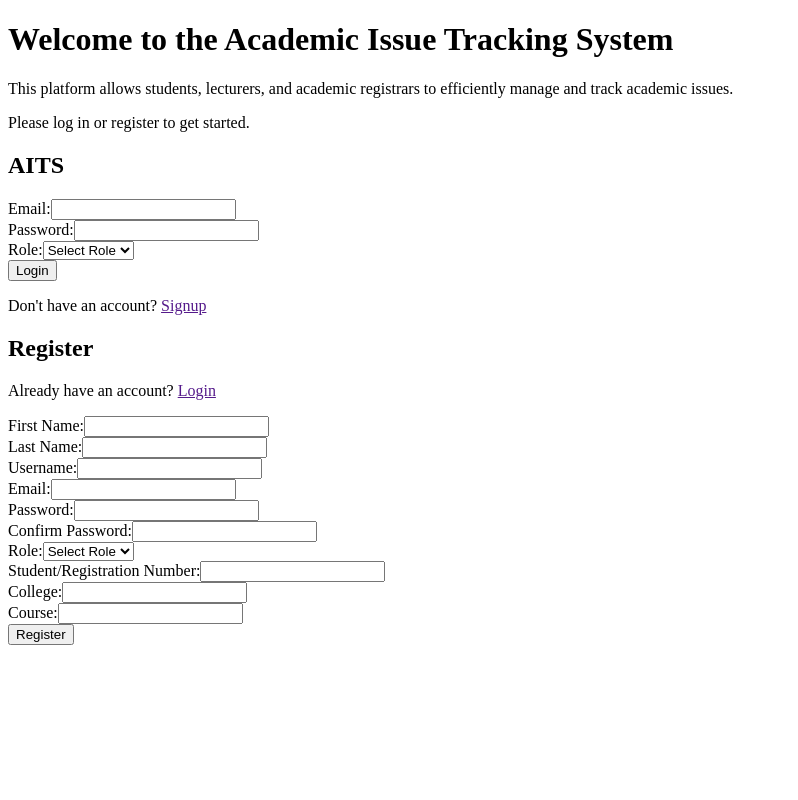
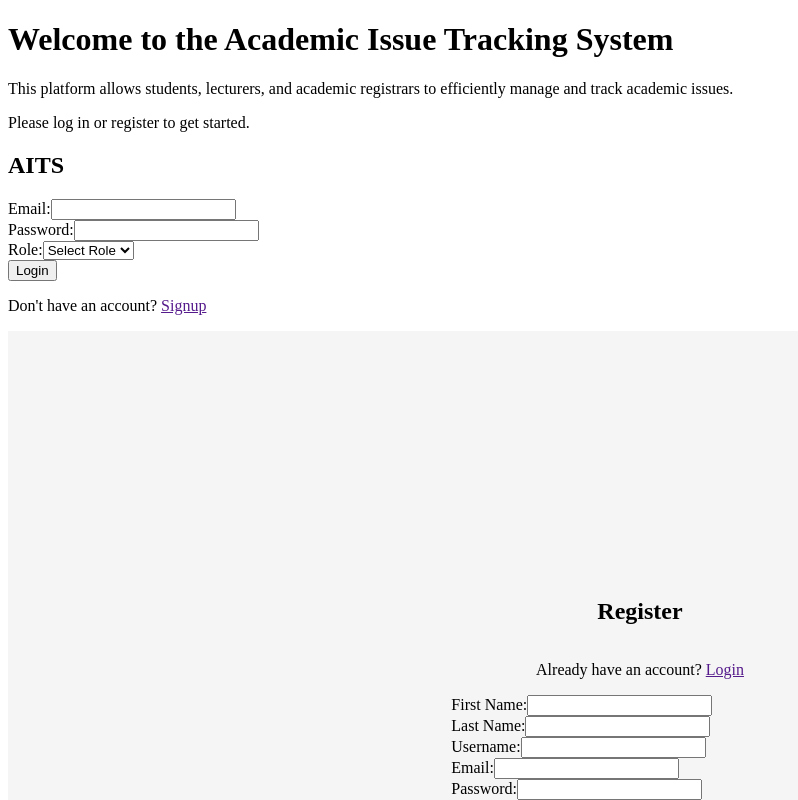
Before and after one commit to ArnoldPeterMukasa/AITS_GROUP_G, a React (Vite) app in the folder frontend_site/frontend/: page / in a window 1280 px wide. Shown: the top 800 px of the page, without its empty margins (0-798 px from the left). Built offline with nearby package versions, Linux system fonts and the light colour scheme.

Commit message:
Register container css

```diff
--- a/frontend_site/frontend/src/components/Register.css
+++ b/frontend_site/frontend/src/components/Register.css
@@ -0,0 +1,9 @@
+.register-container {
+    display: flex;
+    flex-direction: column;
+    align-items: center;
+    justify-content: center;
+    height: 100vh;
+    background: #f5f5f5;
+    padding: 20px;
+}
```
